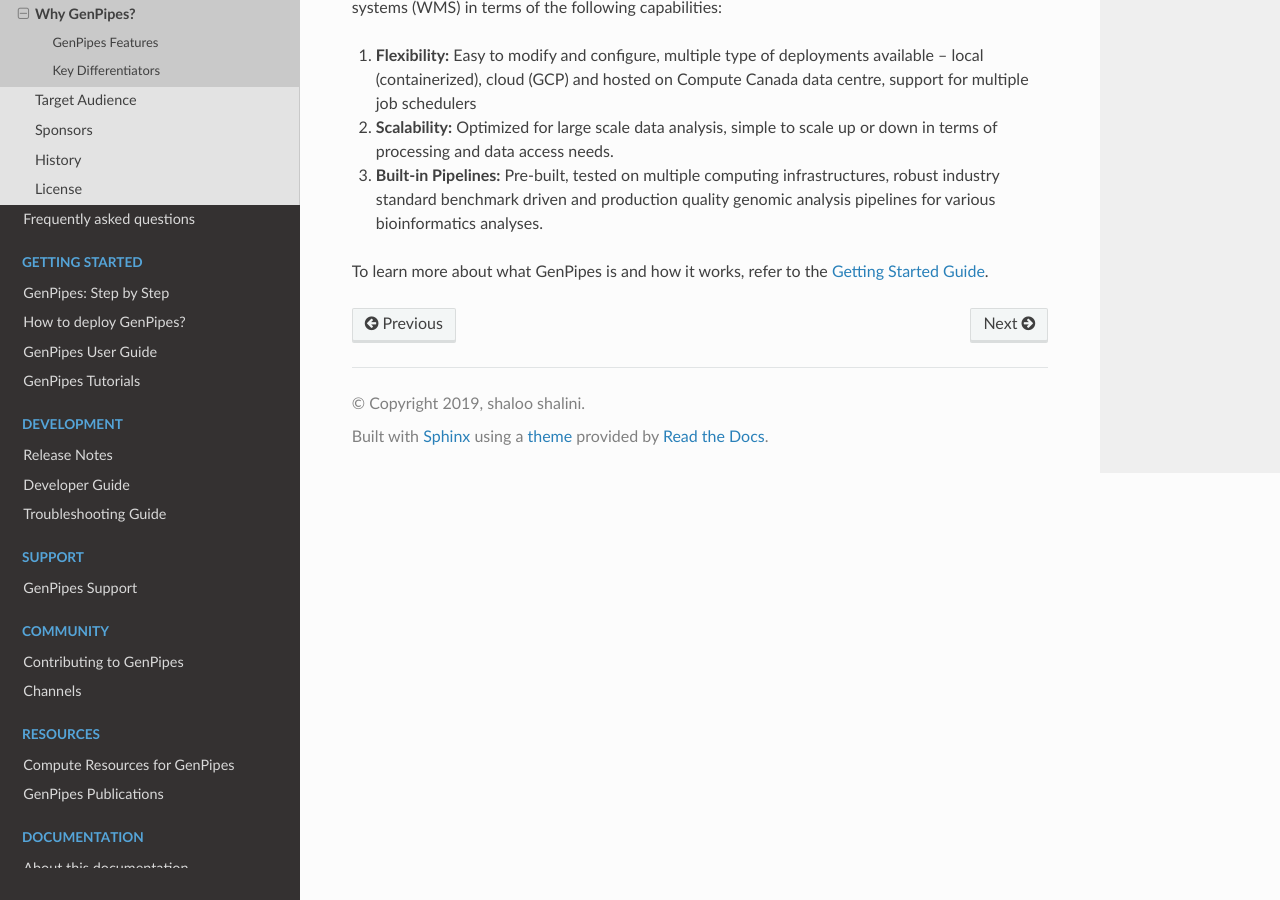
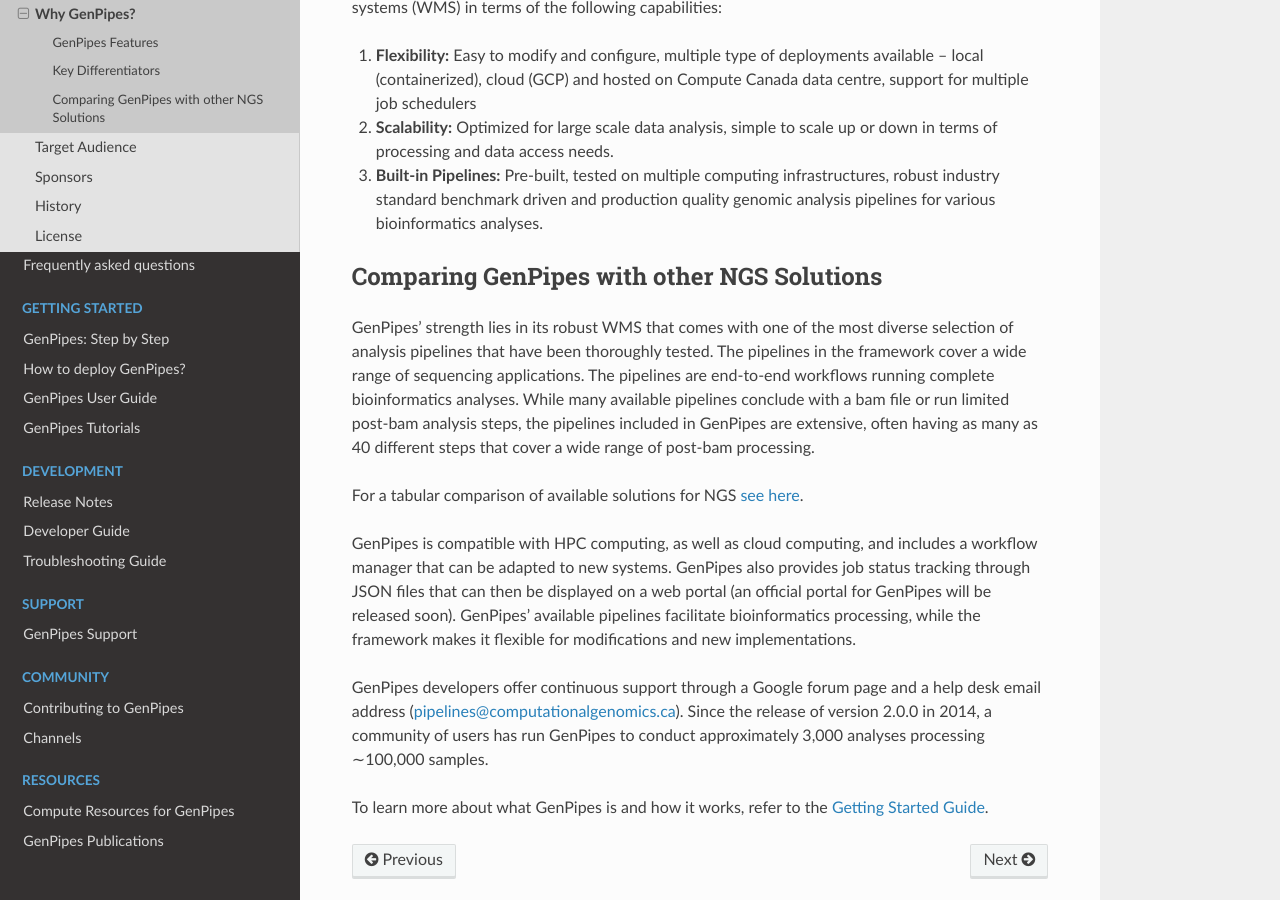
Before and after one commit to c3g/GenPipes_Docs, a Sphinx documentation site: the page built from docs/source/about/why_genpipes.rst, in a window 1280 px wide and 900 px high, scrolled down 1408 px. Built offline with Sphinx 7.4.7 and the Read the Docs theme 2.0.0, drawn with Linux system fonts in a browser that asks for light colours.

Commit message:
fixes #12

```diff
--- a/docs/source/about/why_genpipes.rst
+++ b/docs/source/about/why_genpipes.rst
@@ -38,4 +38,16 @@
 2. **Scalability:** Optimized for large scale data analysis, simple to scale up or down in terms of processing and data access needs.
 3. **Built-in Pipelines:** Pre-built, tested on multiple computing infrastructures, robust industry standard benchmark driven and production quality genomic analysis pipelines for various bioinformatics analyses.
 
+Comparing GenPipes with other NGS Solutions
+--------------------------------------------
+
+GenPipes’ strength lies in its robust WMS that comes with one of the most diverse selection of analysis pipelines that have been thoroughly tested. The pipelines in the framework cover a wide range of sequencing applications. The pipelines are end-to-end workflows running complete bioinformatics analyses. While many available pipelines conclude with a bam file or run limited post-bam analysis steps, the pipelines included in GenPipes are extensive, often having as many as 40 different steps that cover a wide range of post-bam processing.
+
+For a tabular comparison of available solutions for NGS `see here <https://academic.oup.com/view-large/136711836>`_.
+
+GenPipes is compatible with HPC computing, as well as cloud computing, and includes a workflow manager that can be adapted to new systems. GenPipes also provides job status tracking through JSON files that can then be displayed on a web portal (an official portal for GenPipes will be released soon). GenPipes’ available pipelines facilitate bioinformatics processing, while the framework makes it flexible for modifications and new implementations.
+
+GenPipes developers offer continuous support through a Google forum page and a help desk email address (pipelines@computationalgenomics.ca). Since the release of version 2.0.0 in 2014, a community of users has run GenPipes to conduct approximately 3,000 analyses processing ∼100,000 samples.
+
+
 To learn more about what GenPipes is and how it works, refer to the :ref:`Getting Started Guide<docs_getting_started_index>`.
--- a/docs/source/get-started/using_gp.rst
+++ b/docs/source/get-started/using_gp.rst
@@ -20,6 +20,8 @@
 Running GenPipes
 -----------------
 
+Before running GenPipes, you may want to visit the :ref:`checklist of pre-requisites for GenPipes<docs_pre_req_chklist>`.
+
 Here is how you can launch GenPipes. Following is the generic command to run GenPipes:
 
 .. code-block:: bash
```
Also changed, not shown: docs/source/get-started/pre_req_chklist.rst (added, +14 -0 lines).
